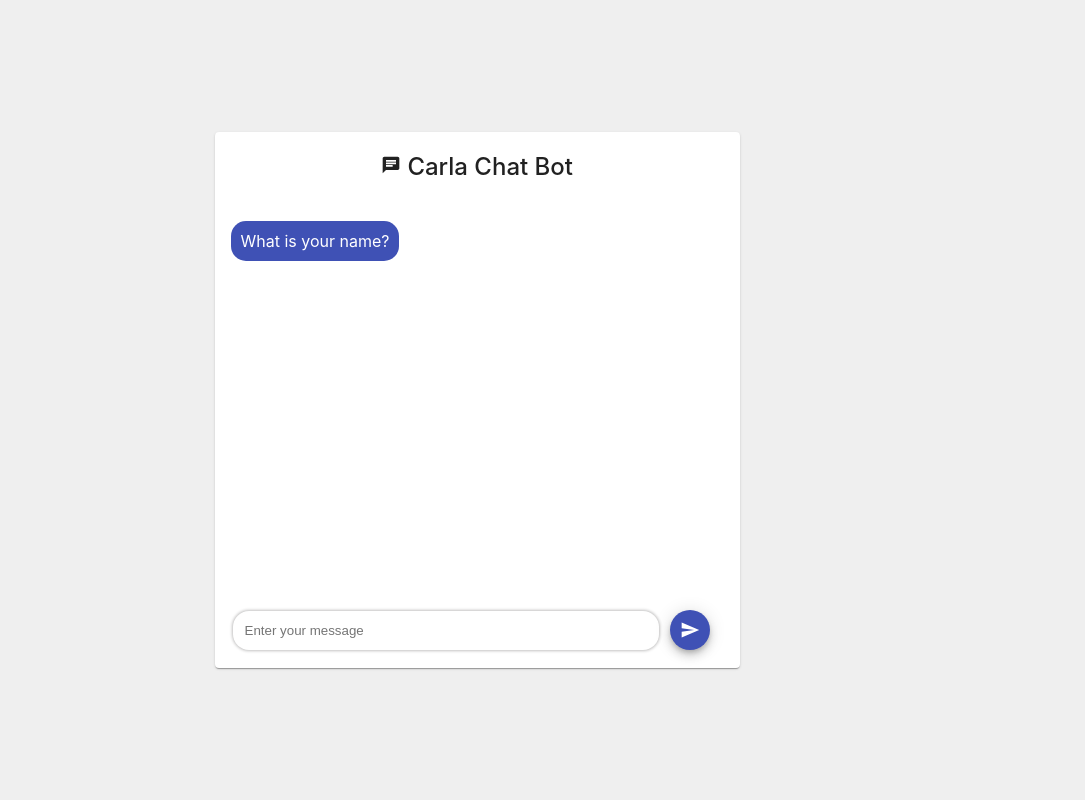
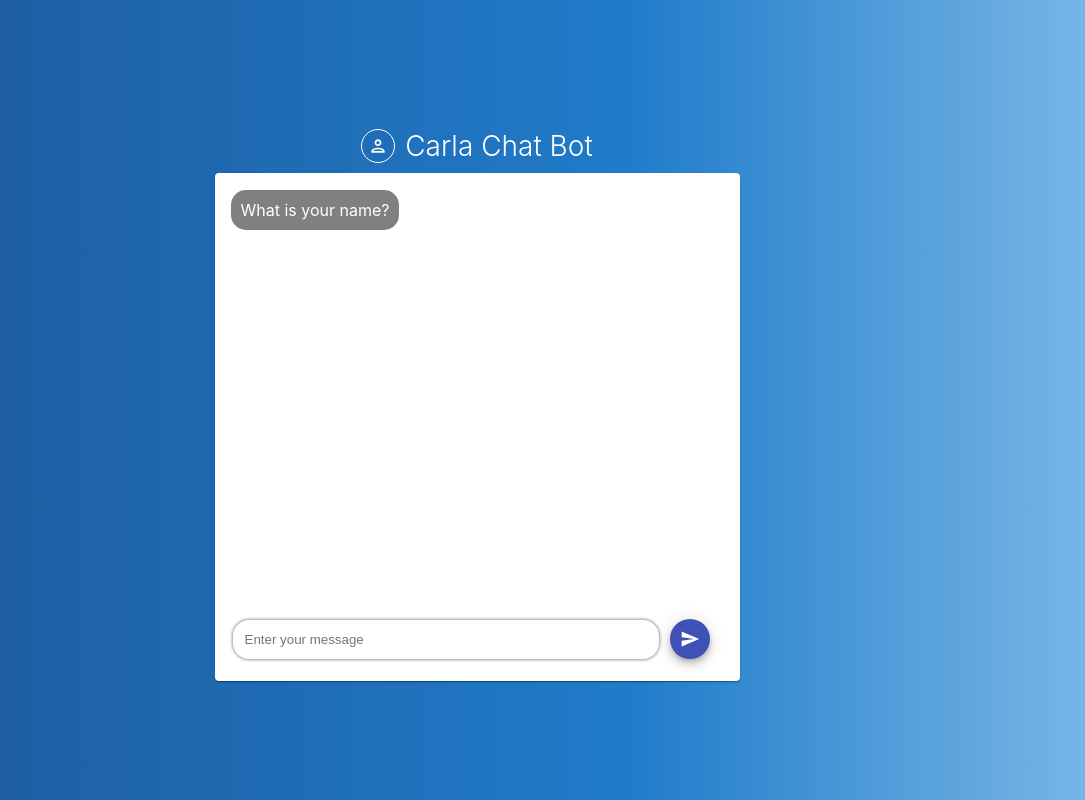
Before and after one commit to gudapraveenkumar/react-chat-bot, a React (Create React App) app: page / in a window 1280 px wide. Shown: the whole page, without its empty margins (163-1248 px from the left). Built offline with nearby package versions, Linux system fonts and the light colour scheme.

Commit message:
Add background to page and improve chat ui

```diff
--- a/src/App.css
+++ b/src/App.css
@@ -1,3 +1,9 @@
 .App {
   min-height: 100vh;
+  background: linear-gradient(to right,  #1e5799 0%,#207cca 62%,#7db9e8 100%);
+
 }
+
+input:focus{
+  outline: none;
+}
--- a/src/App.js
+++ b/src/App.js
@@ -6,6 +6,7 @@ import ChatContainer from './components/chatContainer';
 function App() {
   return (
     <div className="App">
+
       <Switch>
         <Route path="/" component={ChatContainer}/>
         <Route path="/chat" component={ChatContainer}/>
--- a/src/components/chatBody.jsx
+++ b/src/components/chatBody.jsx
@@ -1,20 +1,15 @@
 import React from 'react';
-import { Grid } from '@material-ui/core';
-import { getStyle } from '../services/helper';
-
+import Message from './commons/message';
 
 const ChatBody = (props) =>{
+
     return(
-        <div style={{height: '45vh', overflow:'auto'}}>
+        <div>
             {
                 props.chat.map((obj, index) =>{
                     return(
                         <div key={index}>
-                            <Grid item container justify={obj.sender === 'bot' ? "flex-start":"flex-end"}>
-                                <div style={getStyle(obj.sender)}>
-                                    {obj.text}
-                                </div>
-                            </Grid>
+                            <Message data = {obj} />
                         </div>
                     )
                 })
--- a/src/components/chatContainer.jsx
+++ b/src/components/chatContainer.jsx
@@ -7,7 +7,6 @@ import {botQuestionnaire} from '../schema/botQuestionnaire';
 import ChatFooter from './chatFooter';
 import ChatBody from './chatBody';
 import ChatHeader from './chatHeader';
-
 
 class ChatContainer extends Component {
    state = {
@@ -26,20 +25,18 @@ class ChatContainer extends Component {
       const {conversation} = {...this.state};
       conversation.push(msgObj);
       this.setState({conversation});
+      console.log('scrolled');
+      this.el.scrollIntoView({ behavior: 'smooth' });
    }
 
    sendBotQuestion = () =>{
-      let {questionsCount, currentQuestion} = {...this.state};
-      if(questionsCount < botQuestionnaire.length){
-         currentQuestion = botQuestionnaire[questionsCount];
-         this.insertMessage(currentQuestion);
-         questionsCount++;
-         this.setState({questionsCount, currentQuestion});
-      }else{
-         let questionsFinished = {...this.state};
+      let {questionsCount, questionsFinished, currentQuestion} = {...this.state};
+      currentQuestion = botQuestionnaire[questionsCount];
+      questionsCount++;
+      if(questionsCount === botQuestionnaire.length)
          questionsFinished = true;
-         this.setState({questionsFinished});
-      }
+      this.insertMessage(currentQuestion);
+      this.setState({questionsCount, questionsFinished, currentQuestion});
    }
 
    sendUserAnswer = (msgObj) =>{
@@ -55,17 +52,18 @@ class ChatContainer extends Component {
 
       return (
          <Grid
-         style={{height:'100vh', background: '#efefef', padding:'10px'}}
+         style={{height:'100vh',padding:'10px'}}
          container
          direction="row"
          justify="center"
          alignItems="center">
+
             <Grid item xs={12} sm={9} md={5} >
+            <ChatHeader/>
                <Card>
-                  <ChatHeader/>
-
-                  <CardContent>
+                  <CardContent style={{height: '50vh', overflow:'auto'}}>
                      <ChatBody chat = {conversation}/>
+                     <div ref={el => { this.el = el; }} />
                   </CardContent>
 
                   <CardActions>
--- a/src/components/chatFooter.jsx
+++ b/src/components/chatFooter.jsx
@@ -4,8 +4,15 @@ import { Grid } from '@material-ui/core';
 import Fab from '@material-ui/core/Fab';
 import SendIcon from '@material-ui/icons/Send';
 
+class ChatFooter extends Component {
 
-class ChatFooter extends Component {
+    constructor(props) {
+        super(props);
+
+        this.handleChange = this.handleChange.bind(this);
+        this.keyPress = this.keyPress.bind(this);
+     }
+
     state = {
         messageData:{
             sender: 'user',
@@ -28,46 +35,56 @@ class ChatFooter extends Component {
     }
 
     handleSubmit = () =>{
-        if(this.state.messageData.text){
+        if(!this.state.messageData.text)
+            return;
         this.props.sendMessage(this.state.messageData);
         this.resetInput();
-        }else{
-            return;
     }
 
+    keyPress(e){
+        if(e.keyCode === 13){
+          this.handleSubmit();
+        }
      }
 
     render() {
-        let content;
+        console.log('props =', this.props.hideInput);
+       let footerContent;
        if(!this.props.hideInput){
-            content = <Grid
+        footerContent = <Grid
         container
         direction = "row"
         justify = "center"
         alignItems="center"
         style={{padding: '10px'}}
         spacing={3}>
+
             <Grid item style={{flexGrow:'0.9'}}>
                 <Input
+                label = "Enter your message"
                 type = "text"
-                    name = "message"
-                    placeholder = "Enter your message"
                 onChange = {this.handleChange}
+                onKeyDown = {this.keyPress}
                 value = {this.state.messageData.text}/>
             </Grid>
+
             <Grid item style={{flexGrow:"0.1", textAlign:'center'}}>
                 <Fab size="small" onClick={this.handleSubmit} color="primary" aria-label="add">
                     <SendIcon style={{fontSize: '20px'}} />
                 </Fab>
             </Grid>
-
         </Grid>
        }else{
-            content = <div>Thank you for the information. We will get back to you in two working days.</div>
+           footerContent = <Grid style={{ background: '#efefef', padding: '12px', width: '100%'}}>
+                <div>
+                    This chat has been ended.
+                </div>
+           </Grid>
        }
+
         return (
-          content
-        );
+            footerContent
+        )
     }
 }
 
--- a/src/components/chatHeader.jsx
+++ b/src/components/chatHeader.jsx
@@ -1,12 +1,36 @@
 import React from 'react';
-import ChatIcon from '@material-ui/icons/Chat';
-
+import PersonOutlinedIcon from '@material-ui/icons/PersonOutlined';
+import { Grid } from '@material-ui/core';
 
 const ChatHeader = () => {
+
+    const styles = {
+        iconStyle:{
+            fontSize: '20px',
+            borderRadius: '50%',
+            border: '1px solid white',
+            padding: '6px',
+            background: '#1f6eb7',
+            color: 'white'
+        },
+        botName:{
+            fontWeight: '300',
+            marginLeft: '10px',
+            fontSize: '28px',
+            color: 'white'
+        }
+    }
+
     return (
-        <h2 style={{fontWeight: '500', textAlign: 'center'}}>
-           <ChatIcon style={{fontSize: '20px'}} /> Carla Chat Bot
-        </h2>
+        <Grid container
+        direction="row"
+        justify="center"
+        alignItems="center"
+        style={{padding:'10px'}}>
+            <PersonOutlinedIcon style={styles.iconStyle} />
+            <div style={styles.botName}>Carla Chat Bot</div>
+        </Grid>
+
     );
 }
 
--- a/src/components/commons/input.jsx
+++ b/src/components/commons/input.jsx
@@ -1,12 +1,12 @@
 import React from 'react';
 
-const Input = ({...rest}) =>{
+const Input = ({label, type, ...rest}) =>{
 
     const inputStyle={
         width: '100%',
         padding: '12px',
         borderRadius: '16px',
-        boxShadow: '0px 0px 3px 1px #c3c2c2',
+        boxShadow: '0px 0px 3px 1px #9e9c9c',
         border: '0px'
     }
 
@@ -14,6 +14,8 @@ const Input = ({...rest}) =>{
         <div>
             <input style={inputStyle}
                 {...rest}
+                type= {type}
+                placeholder = {label}
             />
         </div>
     )
--- a/src/components/commons/message.jsx
+++ b/src/components/commons/message.jsx
@@ -0,0 +1,15 @@
+import React from 'react';
+import { Grid } from '@material-ui/core';
+import { getStyle } from '../../services/helper';
+
+const Message = ({data: msgData}) => {
+    return (
+        <Grid item container justify={msgData.sender === 'bot' ? "flex-start":"flex-end"}>
+            <div style={getStyle(msgData.sender)}>
+                {msgData.text}
+            </div>
+        </Grid>
+     );
+}
+
+export default Message;
--- a/src/schema/botQuestionnaire.js
+++ b/src/schema/botQuestionnaire.js
@@ -16,8 +16,8 @@ export const botQuestionnaire = [
    },
    {
       sender: 'bot',
-      questionId: 'age',
-      text: 'What is your age?'
+      questionId: 'name',
+      text: 'What is your name?'
    },
    {
       sender: 'bot',
@@ -26,8 +26,8 @@ export const botQuestionnaire = [
    },
    {
       sender: 'bot',
-      questionId: 'age',
-      text: 'What is your age?'
+      questionId: 'name',
+      text: 'What is your name?'
    },
    {
       sender: 'bot',
@@ -36,8 +36,8 @@ export const botQuestionnaire = [
    },
    {
       sender: 'bot',
-      questionId: 'age',
-      text: 'What is your age?'
+      questionId: 'thank',
+      text: 'Thank you for the information, our colleague will get back to you in 2 working days'
    }
 
 ];
--- a/src/services/helper.js
+++ b/src/services/helper.js
@@ -7,6 +7,6 @@ export function getStyle(sender){
         maxWidth: '60%',
         textAlign: 'left',
         borderRadius: '15px',
-        background: sender === 'bot' ? '#3f51b5' : 'grey'
+        background: sender === 'bot' ?'grey':'#1f71bc '
     }
 }
```
Also changed, not shown: src/components/commons/button.jsx (deleted). Lines whose indentation alone changed are shown as unchanged.
